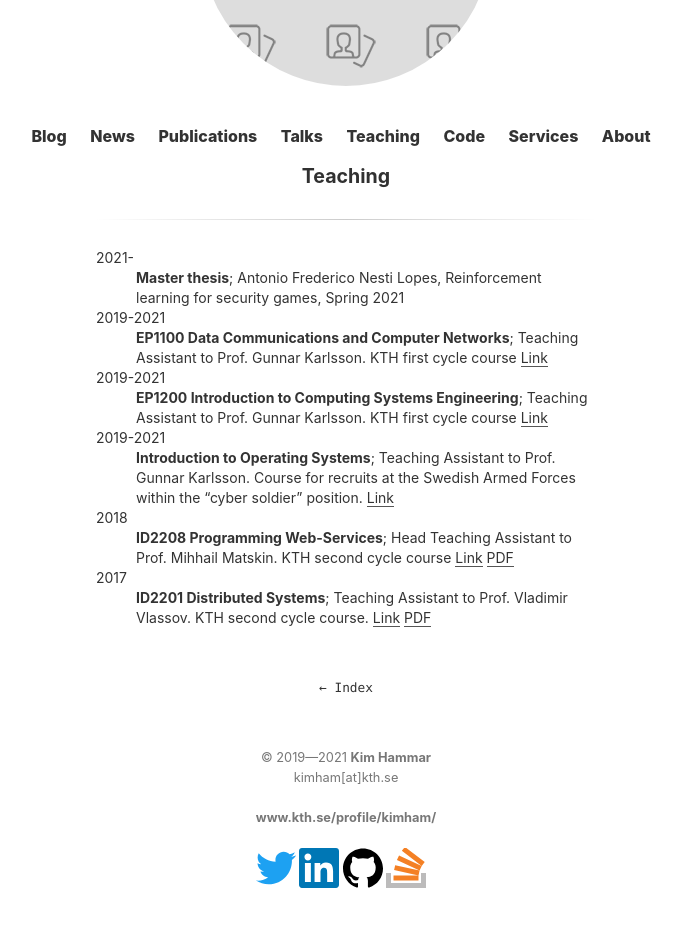
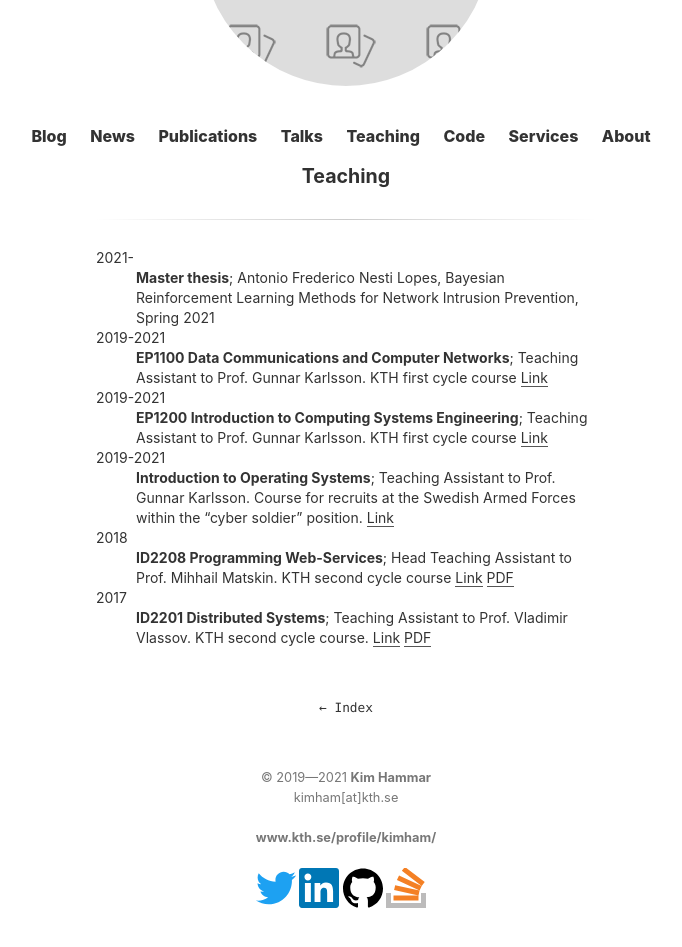
Before and after one commit to Limmen/Limmen.github.io, a Jekyll site: the page built from teaching.md, in a window 1280 px wide, cut to the strip 244-1193 px from the top of the page. Shown: the whole strip, without its empty margins (294-976 px from the left). Built offline with Jekyll 4.4.1, drawn with Linux system fonts in a browser that asks for light colours.

Commit message:
upd news

```diff
--- a/teaching.md
+++ b/teaching.md
@@ -5,7 +5,7 @@ title: Teaching
 
 2021-
 :   **Master thesis**;
-	Antonio Frederico Nesti Lopes, Reinforcement learning for security games, Spring 2021
+	Antonio Frederico Nesti Lopes, Bayesian Reinforcement Learning Methods for Network Intrusion Prevention, Spring 2021
 
 2019-2021
 :   **EP1100 Data Communications and Computer Networks**; Teaching Assistant to Prof. Gunnar Karlsson.
```
